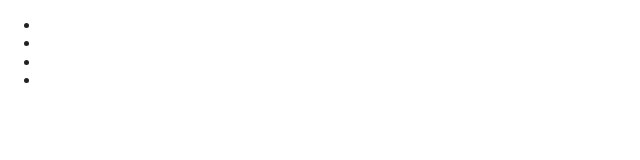
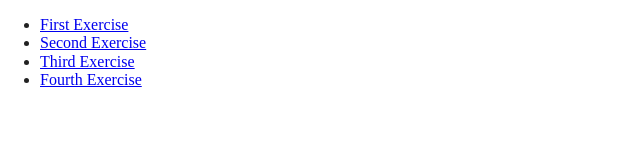
Before and after one commit to DriesDD/TrialRun, a website built with Parcel: page index.html in a window 1280 px wide. Shown: the whole page, without its empty margins (0-640 px from the left). Built offline with nearby package versions, Linux system fonts and the light colour scheme.

Commit message:
correction to index

```diff
--- a/index.html
+++ b/index.html
@@ -26,10 +26,10 @@
 
   <!-- Add your site or application content here -->
   <ul>
-    <li>  <a href="One.html" First exercise.></a></li>
-    <li>  <a href="Two.html" Second exercise.></a></li>
-    <li>  <a href="Three.html" Third exercise.></a></li>
-    <li>  <a href="Four.html" Fourth exercise.></a></li>
+    <li>  <a href="One.html" >First Exercise</a></li>
+    <li>  <a href="Two.html" >Second Exercise</a></li>
+    <li>  <a href="Three.html" >Third Exercise</a></li>
+    <li>  <a href="Four.html" >Fourth Exercise </a></li>
   </ul>
 
   <script src="js/vendor/modernizr-3.11.2.min.js"></script>
```
